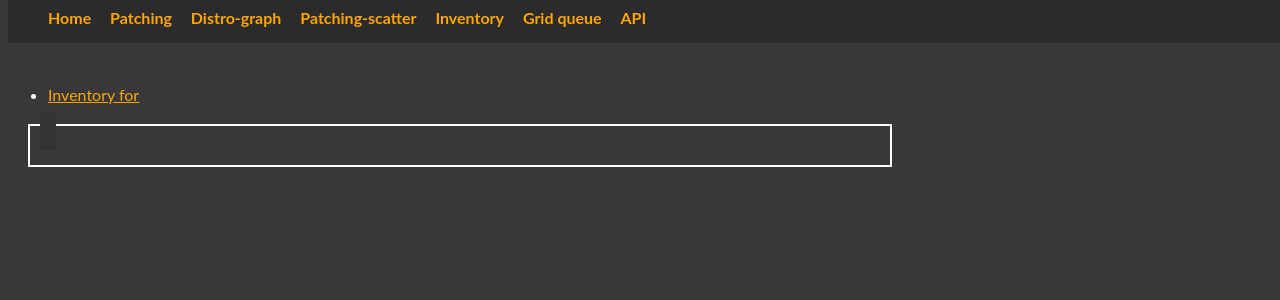
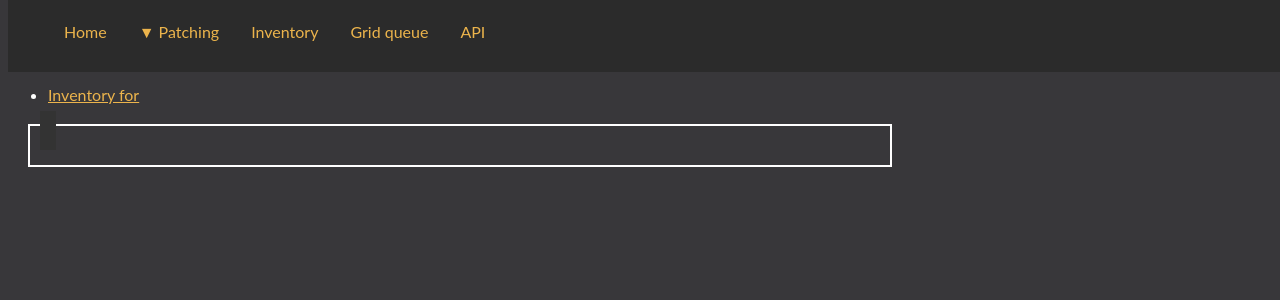
Before and after one commit to ihayhurst/HydraulicPandanusCrest, a Python web app: template flask/app/website/templates/notes.html in a window 1280 px wide. Shown: the top 300 px of the page. Run offline with Jinja, Linux system fonts and the light colour scheme; the template is opened without the code that fills it, so the values that code supplies are empty.

Commit message:
dropdown menu

```diff
--- /dev/null
+++ b/flask/app/website/static/dropdown.css
@@ -0,0 +1,44 @@
+      .dropdown {
+	float: left;
+      }
+
+      .dropdown .dropbtn {
+	font-size: 16px;
+	border: none;
+	outline: none;
+	color: #ecb44c;
+	padding: 14px 16px;
+	background-color: inherit;
+	font-family: inherit;
+	margin: 0;
+      }
+
+      .dropdown-content {
+	display: none;
+	position: fixed;
+	background-color: #999;
+	/*min-width: 120px;*/
+	box-shadow: 0px 8px 16px 0px rgba(0,0,0,0.2);
+	z-index: 9999;
+      }
+
+      .dropdown-content a {
+	float: none;
+	color: black;
+	padding: 12px 16px;
+	text-decoration: none;
+	display: block;
+	text-align: left;
+      }
+
+      .dropdown:hover .dropbtn {
+ 	 background-color: #666666;
+	}
+
+       .dropdown-items li {
+	       display: block;
+	       text-align: left;
+       }
+
+      .dropdown-content a:hover {background-color: #ddd;}
+      .dropdown:hover .dropdown-content {display: block;}
--- a/flask/app/website/static/mystyle.css
+++ b/flask/app/website/static/mystyle.css
@@ -1,6 +1,7 @@
     /* static/mystyle.css */
 
 @import "admonition.css";
+@import "dropdown.css";
 
 
     header {
@@ -17,9 +18,20 @@
         top: 0;
         width: 100%;
     }
-
+   .navbar a {
+        float: left;
+        font-size: 16px;
+        color: #e7a11e;
+        text-align: center;
+        padding: 14px 16px;
+        text-decoration: none;
+    }
+    .navbar a:hover {
+        background-color: red;
+    }
     .container {
         margin-top: 42px;
+        z-index: -1;
     }
     /*
   width: 1024px;
@@ -28,7 +40,7 @@
 */
 
     a {
-        color: orange;
+        color: #ecb44c;
     }
 
     html,
@@ -39,11 +51,11 @@
     }
 
      ::selection {
-        background: #4ace4f;
+        background: #1ee7a1;
     }
 
      ::-moz-selection {
-        background: #4ace4f;
+        background: #1ee7a1;
     }
 
     .tableborder {
@@ -55,16 +67,20 @@
     td {
         padding: 5px;
     }
+    .fixedhead {
+        z-index: 10;
+    }
 
     .fixedhead table {
         text-align: left;
         position: relative;
+        top: 70px;
     }
 
     .fixedhead th {
         background: #000033;
         position: sticky;
-        top: 42px;
+        top: 70px;
     }
 
     input[type="radio"] {
@@ -79,20 +95,20 @@
         margin-top: 8px;
     }
 
-    .menu li {
+    .menu #navitem {
         display: inline;
     }
 
-    .menu li+li {
+   /*.menu li+li {
         margin-left: 15px;
-    }
+    }*/
 
-    .menu li a {
-        color: orange;
+    .menu #navitem a {
+        color: #ecb44c;
         text-decoration: none;
     }
 
-    .menu li a:hover {
+    .menu #navitem a:hover {
         background-color: #666;
     }
 
@@ -128,7 +144,7 @@
         transition: 0.3s;
         outline: none;
         color: #fff;
-        background-color: orange;
+        background-color: #ecb44c;
         border: none;
         border-radius: 15px;
         box-shadow: 0 2px #999;
--- a/flask/app/website/templates/base.html
+++ b/flask/app/website/templates/base.html
@@ -16,17 +16,26 @@
 <body>
     <header>
         <div class="navbar">
-            <strong><nav>
+            <nav>
                 <ul class="menu">
-                    <li><a href="{{ url_for('website.index') }}">Home</a></li>
-                    <li><a href="{{ url_for('website.patching') }}">Patching</a></li>
-                    <li><a href="{{ url_for('website.distropie') }}">Distro-graph</a></li>
-                    <li><a href="{{ url_for('website.scatter') }}">Patching-scatter</a></li>
-                    <li><a href="{{ url_for('website.inventory_all') }}">Inventory</a></li>
-                    <li><a href="{{ url_for('website.queue') }}">Grid queue</a></li>
-                    <li><a href="{{ url_for('api_pages.api_home') }}">API</a></li>
+                    <li id="navitem"><a href="{{ url_for('website.index') }}" id="menuitem">Home</a></li>
+                    <li id="navitem">
+                        <div class="dropdown">
+                            <button class="dropbtn">&#9660 Patching</button>
+                            <div class="dropdown-content">
+                                <ul class="dropdown-items">
+                                 <li><a href="{{ url_for('website.patching') }}">Patching</a></li>
+                                 <li><a href="{{ url_for('website.distropie') }}">Distro-graph</a></li>
+                                 <li><a href="{{ url_for('website.scatter') }}">Patching-scatter</a></li>
+                                </ul>
+                            </div>
+                        </div>
+                    </li>
+                    <li id="navitem"><a href="{{ url_for('website.inventory_all') }}">Inventory</a></li>
+                    <li id="navitem"><a href="{{ url_for('website.queue') }}">Grid queue</a></li>
+                    <li id="navitem"><a href="{{ url_for('api_pages.api_home') }}">API</a></li>
                 </ul>
-            </nav></strong>
+            </nav>
         </div>
     </header>
     <div class="container">
```
Also changed, not shown: flask/app/HPCapps/tasks.py (+1 -6 lines).
